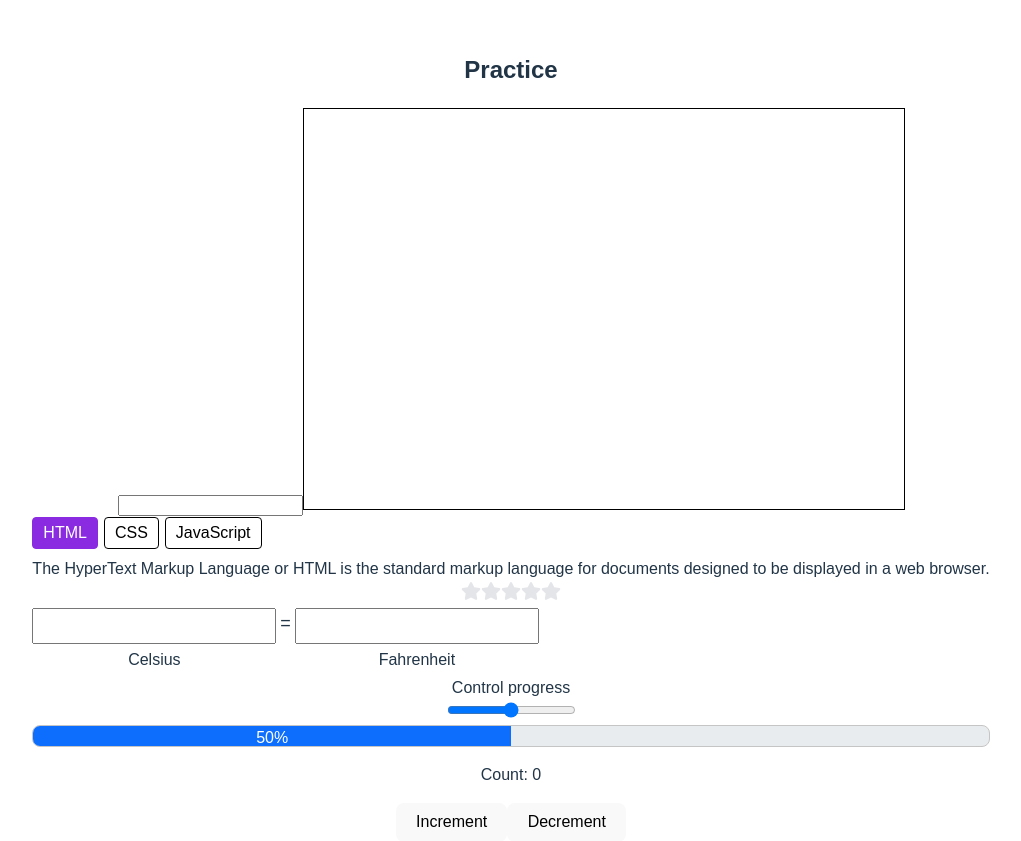
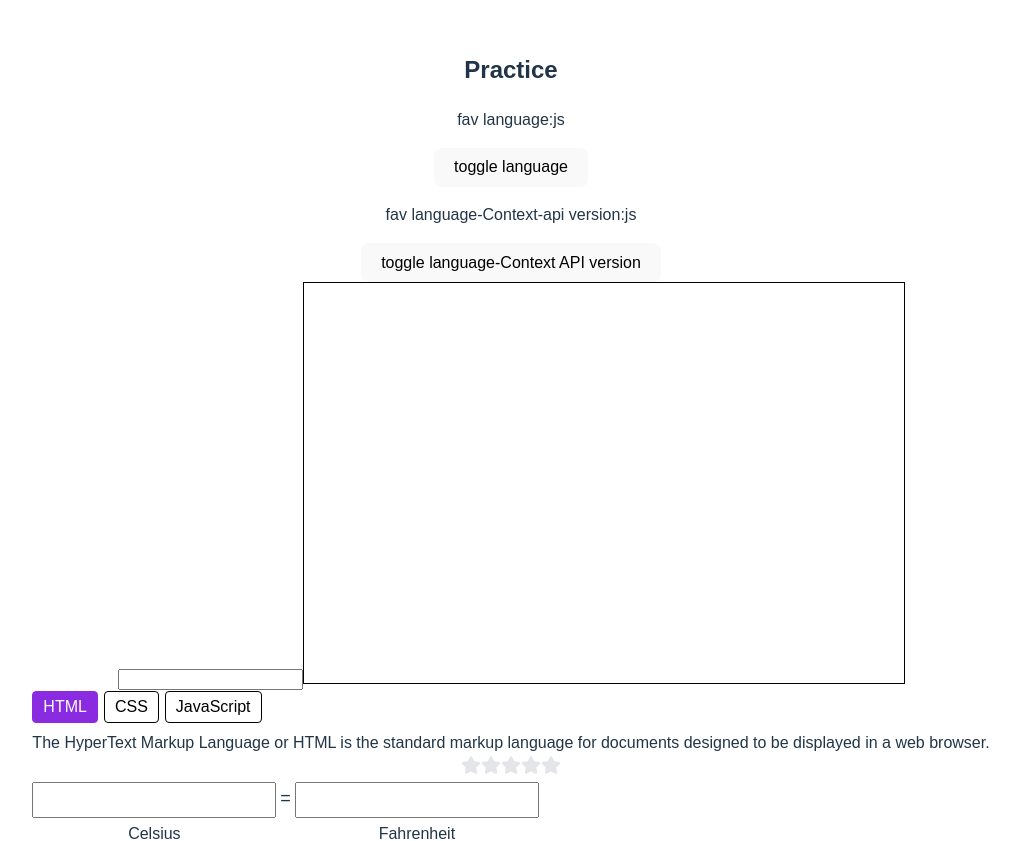
Before and after one commit to larijanim/prac1, a React (Vite) app: page / in a window 1280 px wide. Shown: the top 841 px of the page, without its empty margins (129-1150 px from the left). Built offline with nearby package versions, Linux system fonts and the light colour scheme.

Commit message:
context API

```diff
--- a/src/App.jsx
+++ b/src/App.jsx
@@ -16,7 +16,8 @@ import TransferList from "./TransferList";
 import TempConvertore from "./TempConvertore";
 import Drawing from "./Drawing";
 import { lazy, Suspense } from 'react';
-import SearchD from './SearchD'
+import SearchD from './SearchD';
+import ContextAPISample from "./ContextAPISample";
 
 //import Card from "./Card";
 const LazyCard = lazy(() => import('./Card'));
@@ -48,6 +49,7 @@ return (
 <header className="App-header">
 <h2>Practice</h2>
 </header>
+<ContextAPISample/>
 <SearchD/>
 <Drawing/>
 {TabsWrapper ? <TabsWrapper /> : <p>Loading...</p>}
--- /dev/null
+++ b/src/ContextAPISample.jsx
@@ -0,0 +1,34 @@
+import { useState ,createContext,useContext} from "react"
+const languages=['js','python']
+const MainSection=(props)=>{
+    const {lg,setIndex}=props;
+    const handleClick=()=>{
+          setIndex((lg)=>(lg+1)%languages.length);
+    }
+    return(<><div><p>fav language:{languages[lg]}</p>
+<button onClick={handleClick}>toggle language</button></div></>)}
+
+//step1: create context
+const MyContext=createContext();
+//step2: create provider
+const MyProvider=({children})=>{
+    const [param, setParam]=useState(0);
+    //step3
+    const handleParam=()=>{
+        setParam((lgIndex)=>(lgIndex+1)%languages.length);
+    }
+    return(<MyContext.Provider value={{param , handleParam}}>{children}</MyContext.Provider>)}
+//step4
+    const MainSection2=()=>{
+           const { param, handleParam } = useContext(MyContext);
+           return(<><div><p>fav language-Context-api version:{languages[param]}</p>
+           <button onClick={handleParam}>toggle language-Context API version</button></div></>)}
+
+const  ContextAPISample=()=>{
+        //step5
+        const [langIndex,setLangIndex]=useState(0)
+        return(<><MainSection lg={langIndex} setIndex={setLangIndex}/>
+        <MyProvider>
+        <MainSection2 />
+        </MyProvider></>)}
+export default ContextAPISample;
```
